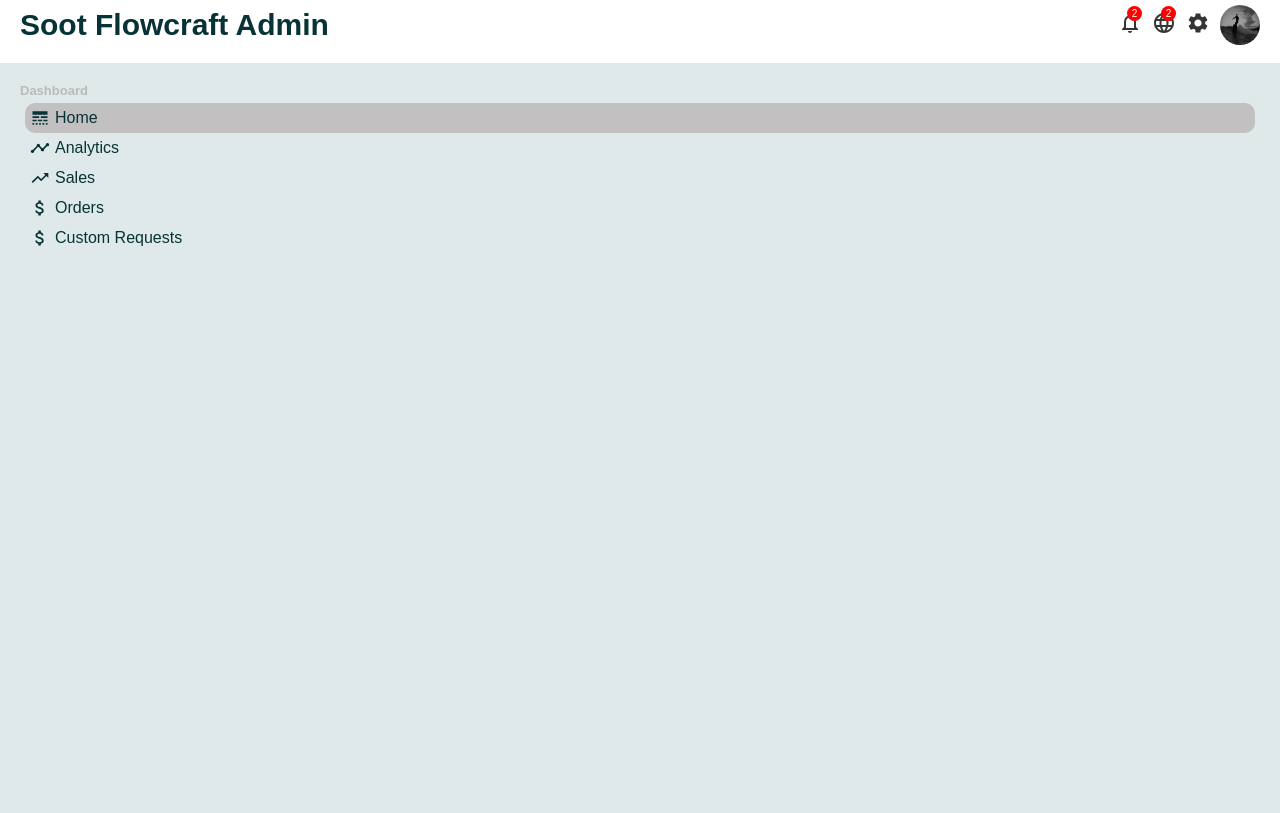
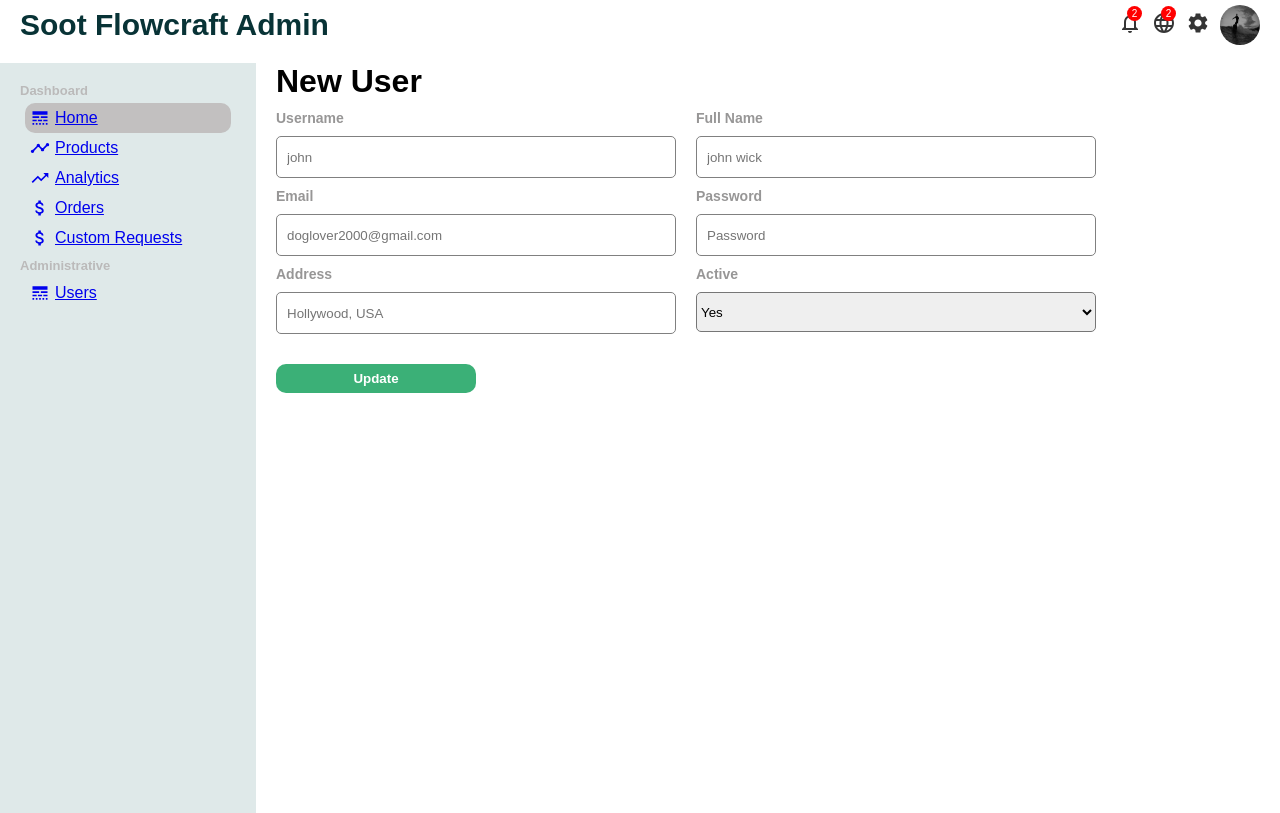
Before and after one commit to alawmoradi665/soot_flowboards-app, a React (Create React App) app in the folder admin/: page /newUser in a window 1280 px wide. Built offline with nearby package versions, Linux system fonts and the light colour scheme; a web font is replaced by a local one.

Commit message:
created create user pages and added link functionality to sidebar

```diff
--- a/admin/src/App.js
+++ b/admin/src/App.js
@@ -5,6 +5,7 @@
 import Home from "./pages/home/Home";
 import { BrowserRouter as Router, Switch, Route} from "react-router-dom";
 import User from "./pages/user/User";
+import NewUser from "./pages/newUser/NewUser";
 
 function App() {
   return (
@@ -16,15 +17,14 @@
           <Route exact path="/">
             <Home />
           </Route>
-        </Switch>
-        <Switch>
           <Route path="/users">
             <UserList />
           </Route>
-        </Switch>
-        <Switch>
           <Route path="/user/:userId">
             <User />
+          </Route>
+          <Route path="/newUser">
+            <NewUser />
           </Route>
         </Switch>
       </div>
--- a/admin/src/components/sidebar/Sidebar.jsx
+++ b/admin/src/components/sidebar/Sidebar.jsx
@@ -1,5 +1,6 @@
 import "./sidebar.css";
 import {LineStyle, Timeline, TrendingUp, AttachMoney} from "@material-ui/icons";
+import { Link } from "react-router-dom";
 
 export default function Sidebar() {
     return (
@@ -8,26 +9,45 @@
                 <div className="sidebarMenu">
                     <h3 className="sidebarTitle">Dashboard</h3>
                     <ul className="sidebarList">
+                        <Link to="/">
                         <li className="sidebarListItem active">
                             <LineStyle className="sidebarIcon" />
                             Home
                         </li>
+                        </Link>
+                        <Link to="/products">
                         <li className="sidebarListItem">
                             <Timeline className="sidebarIcon" />
+                            Products
+                        </li>
+                        </Link>
+                        <Link to="/analytics">
+                        <li className="sidebarListItem">
+                            <TrendingUp className="sidebarIcon" />
                             Analytics
                         </li>
-                        <li className="sidebarListItem">
-                            <TrendingUp className="sidebarIcon" />
-                            Sales
-                        </li>
+                        </Link>
+                        <Link to="Orders">
                         <li className="sidebarListItem">
                             <AttachMoney className="sidebarIcon" />
                             Orders
                         </li>
+                        </Link>
+                        <Link to="/requests">
                         <li className="sidebarListItem">
                             <AttachMoney className="sidebarIcon" />
                             Custom Requests
                         </li>
+                        </Link>
+                    </ul>
+                    <h3 className="sidebarTitle">Administrative</h3>
+                    <ul className="sidebarList">
+                        <Link to="/users">
+                        <li className="sidebarListItem">
+                            <LineStyle className="sidebarIcon" />
+                            Users
+                        </li>
+                        </Link>
                     </ul>
                 </div>
             </div>
--- /dev/null
+++ b/admin/src/pages/newUser/NewUser.jsx
@@ -0,0 +1,41 @@
+import "./newUser.css";
+
+export default function NewUser() {
+    return (
+        <div className="newUser">
+            <h1 className="newUserTitle">New User</h1>
+            <form className="newUserForm">
+                <div className="newUserItem">
+                    <label >Username</label>
+                    <input type="text" placeholder="john"/>
+                </div>
+                <div className="newUserItem">
+                    <label >Full Name</label>
+                    <input type="text" placeholder="john wick"/>
+                </div>
+                <div className="newUserItem">
+                    <label >Email</label>
+                    <input type="text" placeholder="doglover2000@gmail.com"/>
+                </div>
+                <div className="newUserItem">
+                    <label >Password</label>
+                    <input type="Password" placeholder="Password"/>
+                </div>
+                <div className="newUserItem">
+                    <label >Address</label>
+                    <input type="text" placeholder="Hollywood, USA"/>
+                </div>
+                <div className="newUserItem">
+                    <label>Active</label>
+                    <select className="newUserSelect" name="active" id="active">
+                        <option value="yes">Yes</option>
+                        <option value="no">No</option>
+                    </select>
+                </div>
+                <div className="newUserSubmit">
+                    <button className="newUserButton">Update</button>
+                </div>
+            </form>
+        </div>
+    )
+}
--- /dev/null
+++ b/admin/src/pages/newUser/newUser.css
@@ -0,0 +1,53 @@
+.newUser{
+    flex: 4;
+}
+
+.newUserTitle{
+    margin-left: 20px;
+}
+
+.newUserForm {
+    display: flex;
+    flex-wrap: wrap;
+    margin-left: 20px;
+  }
+
+.newUserItem {
+    width: 400px;
+    display: flex;
+    flex-direction: column;
+    margin-top: 10px;
+    margin-right: 20px;
+  }
+
+.newUserItem > label {
+    margin-bottom: 10px;
+    font-size: 14px;
+    font-weight: 600;
+    color: rgb(151, 150, 150);
+  }
+
+.newUserItem > input {
+    height: 20px;
+    padding: 10px;
+    border: 1px solid gray;
+    border-radius: 5px;
+  }
+
+
+.newUserSelect{
+      height: 40px;
+      border-radius: 5px;
+  }
+
+.newUserButton{
+      width: 200px;
+      border: none;
+      background-color: #3bb077;
+      color: white;
+      padding: 7px 10px;
+      font-weight: 600;
+      border-radius: 10px;
+      margin-top: 30px;
+      cursor: pointer;
+  }
--- a/admin/src/pages/user/User.jsx
+++ b/admin/src/pages/user/User.jsx
@@ -1,6 +1,6 @@
 import "./user.css";
 import { Link } from "react-router-dom";
-import { LocationSearching, MailOutline, PermIdentity } from "@material-ui/icons";
+import { LocationSearching, MailOutline, PermIdentity, Publish } from "@material-ui/icons";
 export default function User() {
     return (
         <div className="user">
@@ -31,7 +31,48 @@
                         </div>
                     </div>
                 </div>
-                <div className="userUpdate"></div>
+                <div className="userUpdate">
+                    <span className="userUpdateTitle">Edit</span>
+                    <form className="userUpdateForm">
+                        <div className="userUpdateInfo">
+                            <div className="userUpdateItem">
+                                <label>Username</label>
+                                <input
+                                type="text"
+                                placeholder="amoradi01"
+                                className="userUpdateInput"
+                                />
+                            </div>
+                            <div className="userUpdateItem">
+                                <label>Full Name</label>
+                                <input
+                                type="text"
+                                placeholder="Alaw Moradi"
+                                className="userUpdateInput"
+                                />
+                            </div>
+                            <div className="userUpdateItem">
+                                <label>Email</label>
+                                <input
+                                type="text"
+                                placeholder="amoradi01@yes.com"
+                                className="userUpdateInput"
+                                />
+                            </div>
+                            <div className="userUpdateItem">
+                                <label>Address</label>
+                                <input
+                                type="text"
+                                placeholder="Sydney, Australia"
+                                className="userUpdateInput"
+                                />
+                            </div>
+                        </div>
+                        <div className="userUpdateSubmit">
+                            <button className="userUpdateButton">Update</button>
+                        </div>
+                    </form>
+                </div>
             </div>
         </div>
     );
--- a/admin/src/pages/user/user.css
+++ b/admin/src/pages/user/user.css
@@ -73,3 +73,48 @@
 .userShowIcon{
 
 } */
+
+.userShowInfoTitle{
+    margin-left: 10px;
+}
+
+.userUpdateTitle{
+    font-size: 24px;
+    font-weight: 600;
+}
+
+.userUpdateForm{
+    display: flex;
+    justify-content: space-between;
+    margin-top: 20px;
+    flex-direction: column;
+}
+
+.userUpdateItem{
+    display: flex;
+    flex-direction: column;
+    margin-top: 10px;
+}
+
+.userUpdateItem>label{
+    margin-bottom: 5px;
+    font-size: 14px;
+}
+
+.userUpdateInput{
+    border: none;
+    width: 250px;
+    height: 30px;
+    border-bottom: 1px solid gray;
+}
+
+.userUpdateButton{
+    border-radius: 5px;
+    border: none;
+    padding: 5px;
+    cursor: pointer;
+    background-color: #3bb077;
+    color: white;
+    margin-top: 10px;
+    font-weight: 600;
+}
```
